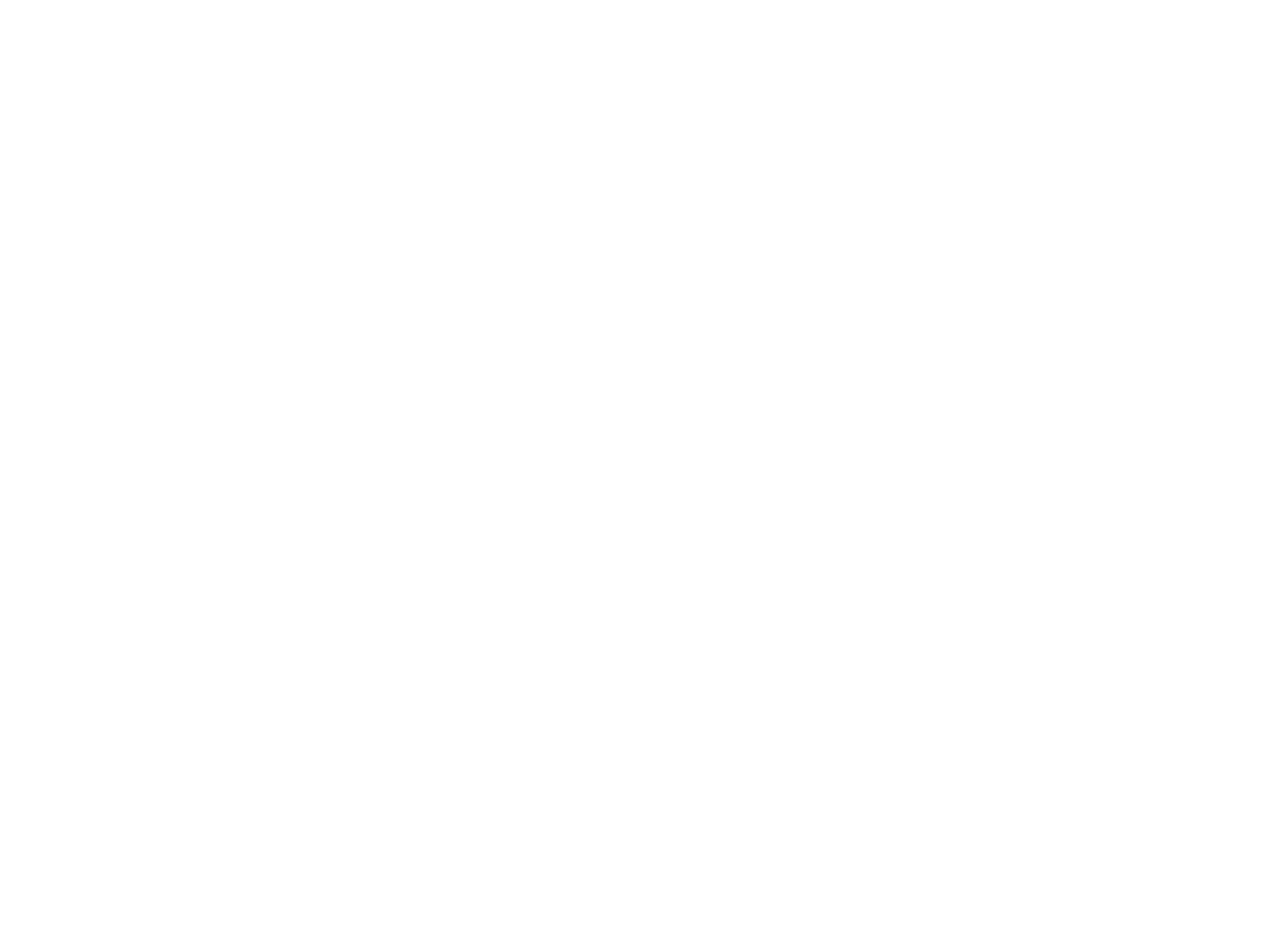
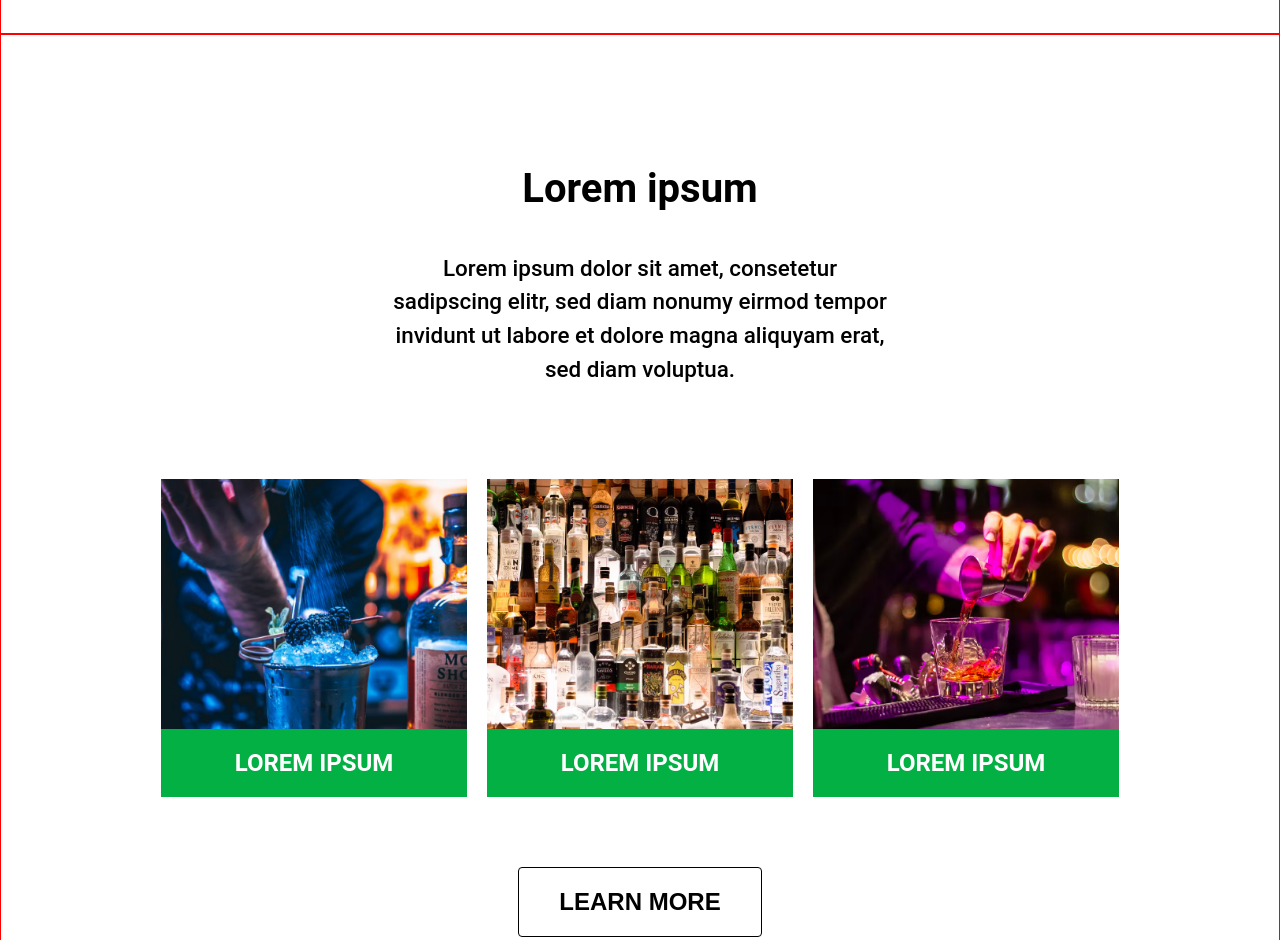
Before and after one commit to luisamlopez/test-luisalopez-nolatech, a React (Create React App) app: page / in a window 1280 px wide. Shown: the part 1860-2800 px from the top of the page. Before the commit the page ends 1860 px from the top, so only its background shows below. Built offline with nearby package versions, Linux system fonts and the light colour scheme; the HTML template or start-up script is replaced by a standard one.

Commit message:
Add Services section and update styles

```diff
--- a/src/App.js
+++ b/src/App.js
@@ -1,6 +1,7 @@
 import Announcement from "./components/Announcement";
 import Home from "./sections/Home";
 import About from "./sections/About";
+import Services from "./sections/Services";
 
 
 function App() {
@@ -9,6 +10,7 @@
       <Announcement />
       <Home />
       <About />
+      <Services />
 
       {/* <Button onClick={() => alert('Hello, world!')} style={{
         background: "var(--white-secondary)",
@@ -26,13 +28,7 @@
       </Button>
 
 
-      <Button onClick={() => alert('Hello, world!')} style={{
-        background: "transparent",
-        color: "black",
-        border: "1px solid black",
-      }}>
-        Click me!
-      </Button> */}
+    */}
     </>
 
   );
--- /dev/null
+++ b/src/components/Card.jsx
@@ -0,0 +1,34 @@
+const Card = ({ title, image }) => {
+    return (
+        <div style={{
+            width: "100%",
+            height: "auto",
+            textAlign: "center",
+            gap: "0px",
+            display: "flex",
+            flexDirection: "column",
+            alignItems: "center",
+            justifyContent: "center",
+
+        }} >
+            <img src={image} alt={title} style={{
+                width: "100%",
+                height: "auto",
+                margin: "0",
+            }} />
+
+            <p style={{
+                background: "var(--green-primary)",
+                margin: "0",
+                width: "100%",
+                padding: "20px 0",
+                color: "var(--white-secondary)",
+                fontSize: "1.5rem",
+                fontWeight: "bolder",
+            }}>{title}</p>
+
+        </div>
+    );
+}
+
+export default Card;
--- a/src/index.css
+++ b/src/index.css
@@ -42,6 +42,10 @@
   margin: 0;
 }
 
+p {
+  font-weight: 500;
+}
+
 @media (max-width > 768px) {
   a {
     color: var(--green-primary);
--- a/src/sections/Home.jsx
+++ b/src/sections/Home.jsx
@@ -53,6 +53,7 @@
                         <Button style={{
                             background: "var(--green-primary)",
                             color: "var(--white-secondary)",
+                            fontWeight: "bold",
                             fontSize: screenWidth > 768 ? "1.5rem" : "1rem",
                             marginTop: screenWidth > 768 ? "100px" : "20px",
                         }}>
--- /dev/null
+++ b/src/sections/Services.jsx
@@ -0,0 +1,84 @@
+import Layout from "../components/Layout";
+import { useState } from "react";
+import pic2 from "../assets/Pic2.png";
+import pic3 from "../assets/Pic3.png";
+import pic4 from "../assets/Pic4.png";
+import Card from "../components/Card";
+import Button from "../components/Button";
+
+
+const Services = () => {
+
+    const [screenWidth, setScreenWidth] = useState(window.innerWidth);
+    window.addEventListener("resize", () => {
+        setScreenWidth(window.innerWidth);
+    });
+
+    return (
+        <Layout>
+            <div style={{
+                display: "flex",
+                flexDirection: "column",
+                alignItems: "center",
+                justifyContent: "center",
+                padding: screenWidth > 768 ? "40px 20px" : "0",
+                textAlign: "center",
+                margin: "50px 0",
+            }}>
+
+                <div style={{
+                    width: screenWidth > 768 ? "50%" : "100%",
+                }}>
+                    <h3 style={{
+                        fontSize: "2.5rem",
+                        fontWeight: "bolder",
+                        marginBottom: "20px",
+                        width: "100%",
+                        margin: "40px 0",
+                    }}>
+                        Lorem ipsum
+                    </h3>
+                    <p style={{
+                        lineHeight: "1.5",
+                        width: "100%",
+                        fontSize: "1.4rem",
+                    }}>
+                        Lorem ipsum dolor sit amet, consetetur sadipscing elitr, sed diam nonumy eirmod tempor invidunt ut labore et dolore magna aliquyam erat, sed diam voluptua.
+                    </p>
+                </div>
+
+                {/* Card holder */}
+
+                <div style={{
+                    display: "flex",
+                    flexDirection: screenWidth > 768 ? "row" : "column",
+                    alignItems: "center",
+                    justifyContent: "center",
+                    padding: screenWidth > 768 ? "30px 20px" : "20px",
+                    textAlign: "center",
+                    margin: screenWidth > 768 ? "40px 0" : "20px",
+                    gap: "20px",
+                }}>
+
+                    <Card title="LOREM IPSUM" image={pic2} />
+                    <Card title="LOREM IPSUM" image={pic3} />
+                    <Card title="LOREM IPSUM" image={pic4} />
+
+                </div>
+                <Button style={{
+                    background: "transparent",
+                    color: "black",
+                    border: "1px solid black",
+                    fontWeight: "bolder",
+                    padding: "20px 40px",
+                    fontSize: screenWidth > 768 ? "1.5rem" : "1rem",
+
+                }}>
+                    LEARN MORE
+                </Button>
+            </div>
+
+        </Layout>)
+}
+
+export default Services;
```
